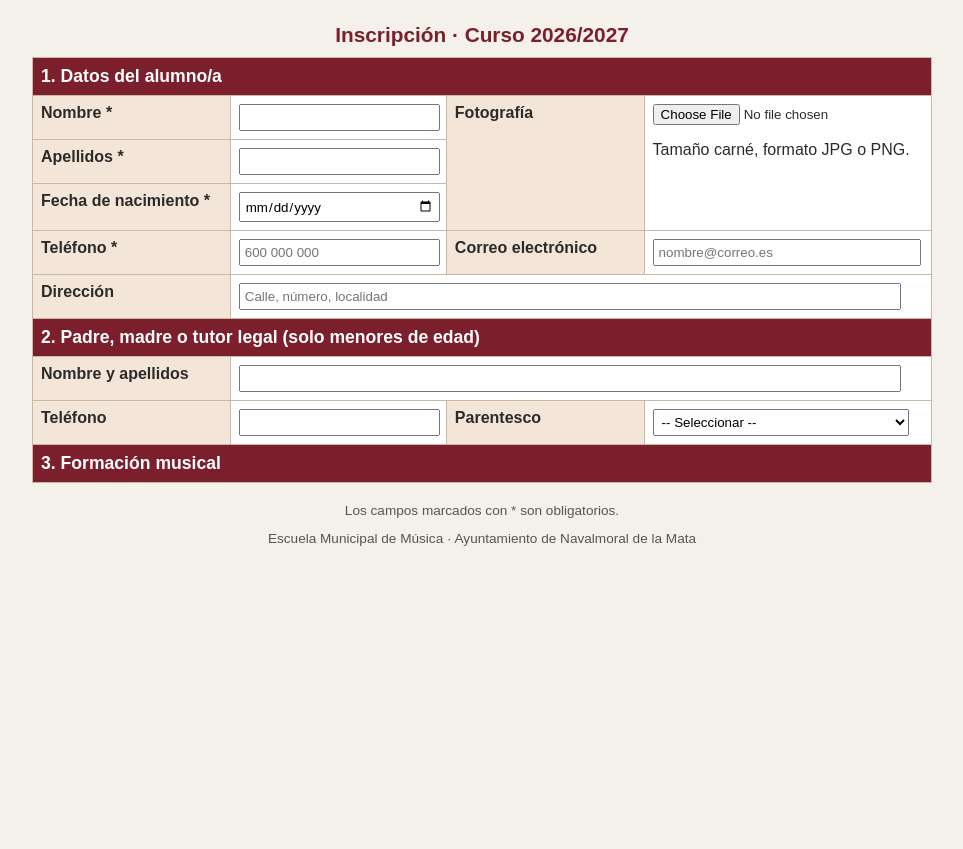
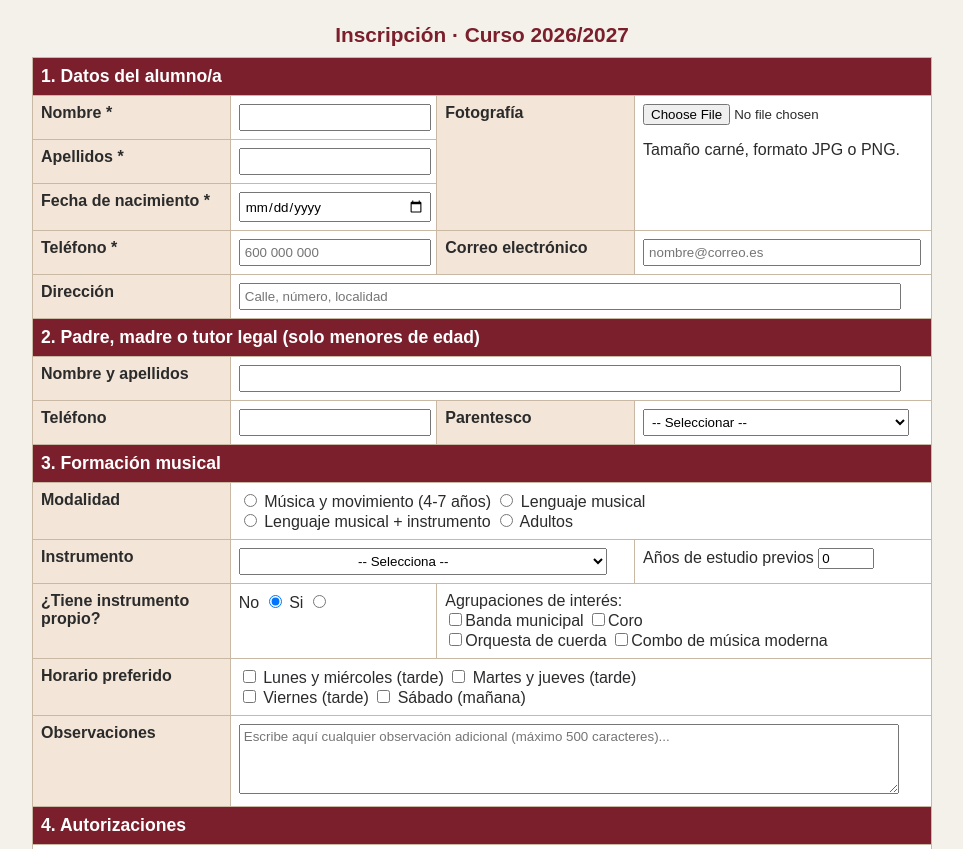
Before and after one commit to bdonosos01-lab/Ejercicios-LLMM, a plain HTML site: page ejercicios/Tarea2_1/tarea_inscripcion_musica.html in a window 1280 px wide. Shown: the part 103-952 px from the top of the page, without its empty margins (158-1121 px from the left). Before the commit the page ends 800 px from the top, so only its background shows below. Drawn offline with Linux system fonts and the light colour scheme.

Commit message:
Cambios Y ejercicio resuelto

```diff
--- a/ejercicios/Tarea2_1/tarea_inscripcion_musica.html
+++ b/ejercicios/Tarea2_1/tarea_inscripcion_musica.html
@@ -135,8 +135,7 @@
             <!--
                 TODO 2 · Completa esta sección con DOS filas:
                 Fila A: "Nombre y apellidos" -> un campo de texto que ocupe las 3 columnas restantes (colspan).
-              Fila B: "Teléfono" (campo tel, 9 cifras con pattern)  |  "Parentesco" -> lista desplegable
-                      (select) con las opciones: -- Selecciona --, Madre, Padre, Tutor/a legal.
+                Fila B: "Teléfono" (campo tel, 9 cifras con pattern)  |  "Parentesco" -> lista desplegable (select) con las opciones: -- Selecciona --, Madre, Padre, Tutor/a legal.
                 Recuerda: cada etiqueta en un <th> con <label for="...">, cada control en un <td> con su id y name.
             -->
 
@@ -176,23 +175,19 @@
 
         <!-- ========== 3. FORMACIÓN MUSICAL ========== -->
         <!--
-          TODO 3 · Crea un nuevo <tbody> con la fila de cabecera "3. Formación musical"
-                   (th con colspan="4" y class="seccion") y estas filas:
+            TODO 3 · Crea un nuevo <tbody> con la fila de cabecera "3. Formación musical" (th con colspan="4" y class="seccion") y estas filas:
                 Fila A: "Modalidad *" -> 4 botones de opción (radio, mismo name, obligatorio), ocupando 3 columnas:
                     Música y movimiento (4-7 años) / Lenguaje musical / Lenguaje musical + instrumento / Adultos
-            Fila B: "Instrumento" -> select agrupado con <optgroup>:
+                Fila B:
+                    "Instrumento" -> select agrupado con <optgroup>:
                         Cuerda: Violín, Violonchelo, Guitarra
                         Viento madera: Flauta travesera, Clarinete, Saxofón
                         Viento metal: Trompeta, Trombón
                         Percusión y teclado: Percusión, Piano
-                    | "Años de estudio previos" -> campo numérico entre 0 y 15, valor inicial 0.
-            Fila C: "¿Tiene instrumento propio?" -> radio Sí / No (No marcado por defecto)
-                    | "Agrupaciones de interés" -> casillas: Banda municipal, Coro,
-                      Orquesta de cuerda, Combo de música moderna.
-            Fila D: "Horario preferido" -> casillas (3 columnas): Lunes y miércoles (tarde),
-                    Martes y jueves (tarde), Viernes (tarde), Sábado (mañana).
-            Fila E: "Observaciones" -> área de texto de 4 filas, máximo 500 caracteres,
-                    con texto de ayuda (placeholder), ocupando 3 columnas.
+                    "Años de estudio previos" -> campo numérico entre 0 y 15, valor inicial 0.
+                Fila C: "¿Tiene instrumento propio?" -> radio Sí / No (No marcado por defecto) | "Agrupaciones de interés" -> casillas: Banda municipal, Coro, Orquesta de cuerda, Combo de música moderna.
+                Fila D: "Horario preferido" -> casillas (3 columnas): Lunes y miércoles (tarde), Martes y jueves (tarde), Viernes (tarde), Sábado (mañana).
+                Fila E: "Observaciones" -> área de texto de 4 filas, máximo 500 caracteres, con texto de ayuda (placeholder), ocupando 3 columnas.
         -->
 
         <tbody>
@@ -201,7 +196,119 @@
                     3. Formación musical
                 </th>
             </tr>
+
+            <tr>
+                <th>
+                    <label for="modalidades">Modalidad</label>
+                </th>
+
+                <td colspan="3" style="display: inline-flexbox;">
+                    <input type="radio" name="modalidades" value="musicAndMovement">
+                    Música y movimiento (4-7 años)
+                    <input type="radio" name="modalidades" value="musicalLanguage">
+                    Lenguaje musical
+                    <br>
+                    <input type="radio" name="modalidades" value="mLAndInstrument">
+                    Lenguaje musical + instrumento
+                    <input type="radio" name="modalidades" value="adults">
+                    Adultos
+                </td>
+            </tr>
+
+            <tr>
+                <th>
+                    <label for="">Instrumento</label>
+                </th>
+
+                <td colspan="2">
+                    <select id="instrument" name="instrument">
+                        <option value="" disabled selected>ㅤㅤㅤㅤㅤㅤㅤㅤㅤ-- Selecciona --</option>
+
+                        <optgroup label="Cuerda">
+                            <option value="violin">Violín</option>
+                            <option value="cello">Violonchelo</option>
+                            <option value="guitar">Guitarra</option>
+                        </optgroup>
+
+                        <optgroup label="Viento madera">
+                            <option value="transverseFlute">Flauta travesera</option>
+                            <option value="clarinet">Clarinete</option>
+                            <option value="saxophone">Saxofón</option>
+                        </optgroup>
+
+                        <optgroup label="Viento metal">
+                            <option value="trumpet">Trompeta</option>
+                            <option value="trombone">Trombón</option>
+                        </optgroup>
+
+                        <optgroup label="Percusión y teclado">
+                            <option value="percussion">Percusión</option>
+                            <option value="piano">Piano</option>
+                        </optgroup>
+                    </select>
+                </td>
+
+                <td colspan="2">
+                    <label for="prevYearsStudied">Años de estudio previos</label>
+                    <input type="number" name="prevYearsStudied" min="0" max="15" value="0">
+                </td>
+            </tr>
+
+            <tr>
+                <th>
+                    ¿Tiene instrumento propio?
+                </th>
+
+                <td>
+                    <label for="haveOwnInstrument">No</label>
+                    <input type="radio" name="haveOwnInstrument" value="no" checked>
+
+                    <label for="haveOwnInstrument">Si</label>
+                    <input type="radio" name="haveOwnInstrument" value="yes">
+                </td>
+
+                <td colspan="2">
+                    <label for="interests">Agrupaciones de interés:</label>
+                    <br>
+                    <input type="checkbox">Banda municipal
+                    <input type="checkbox">Coro
+                    <br>
+                    <input type="checkbox">Orquesta de cuerda
+                    <input type="checkbox">Combo de música moderna
+                </td>
+            </tr>
+
+            <tr>
+                <th>
+                    <label>Horario preferido</label>
+                </th>
+
+                <td colspan="3">
+                    <input type="checkbox" name="preferredSchedule" value="monWedAfternoon">
+                    <label for="monWedAfternoon">Lunes y miércoles (tarde)</label>
+
+                    <input type="checkbox" name="preferredSchedule" value="tueThuAfternoon">
+                    <label for="tueThuAfternoon">Martes y jueves (tarde)</label>
+                    <br>
+                    <input type="checkbox" name="preferredSchedule" value="friAfternoon">
+                    <label for="friAfternoon">Viernes (tarde)</label>
+
+                    <input type="checkbox" name="preferredSchedule" value="satMorning">
+                    <label for="satMorning">Sábado (mañana)</label>
+                </td>
+            </tr>
+
+            <tr>
+                <th>
+                    <label for="observations">Observaciones</label>
+                </th>
+
+                <td colspan="3">
+                    <textarea name="observations" rows="4" maxlength="500" placeholder="Escribe aquí cualquier observación adicional (máximo 500 caracteres)..."></textarea>
+                </td>
+            </tr>
         </tbody>
+
 
         <!-- ========== 4. AUTORIZACIONES ========== -->
         <!--
@@ -211,11 +318,38 @@
                    - Autorización para el uso de fotografías en audiciones y conciertos (opcional).
         -->
 
+        <tbody>
+            <tr>
+                <th colspan="4" class="seccion">
+                    4. Autorizaciones
+                </th>
+            </tr>
+
+            <tr>
+                <td colspan="4">
+                    <input type="checkbox" id="acceptDataProcessing" name="acceptDataProcessing" required>
+                    <label for="acceptDataProcessing">Acepto el tratamiento de datos personales (obligatorio). <strong>*</strong></label>
+                    <br>
+                    <input type="checkbox" id="authorizePhotos" name="authorizePhotos">
+                    <label for="authorizePhotos">Autorizo el uso de fotografías en audiciones y conciertos (opcional).</label>
+                </td>
+            </tr>
+        </tbody>
+
         <!-- ========== BOTONES ========== -->
         <!--
           TODO 5 · Crea un <tfoot> con una fila y una celda que ocupe las 4 columnas, con dos botones:
                    "Enviar inscripción" (envía el formulario) y "Borrar datos" (lo limpia).
         -->
+
+        <tfoot>
+            <tr>
+                <td colspan="4">
+                    <button type="submit">Enviar inscripción</button>
+                    <button type="reset">Borrar datos</button>
+                </td>
+            </tr>
+        </tfoot>
       </table>
     </form>
   </main>
```
Also changed, not shown: index.html (+6 -0 lines). Lines whose indentation alone changed are shown as unchanged.
